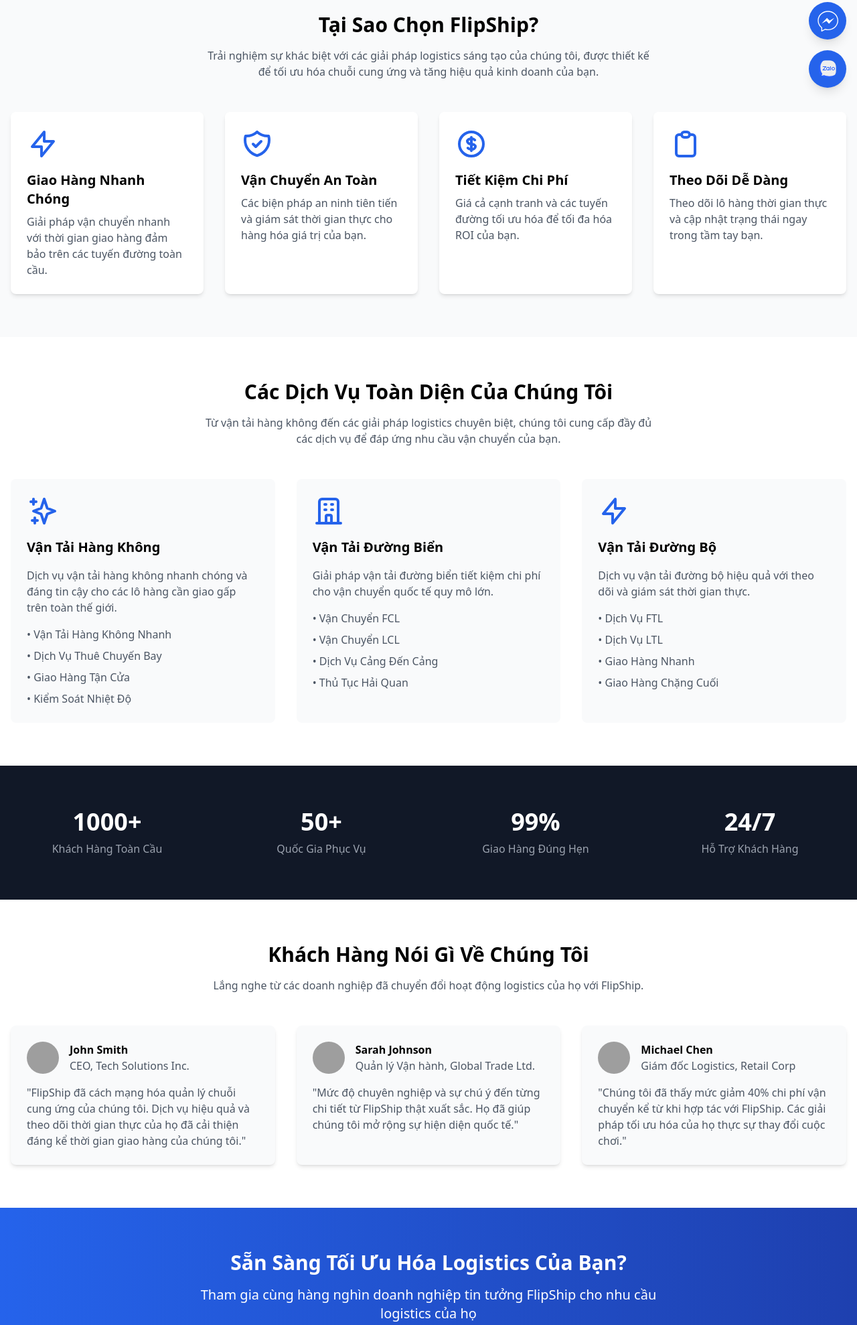
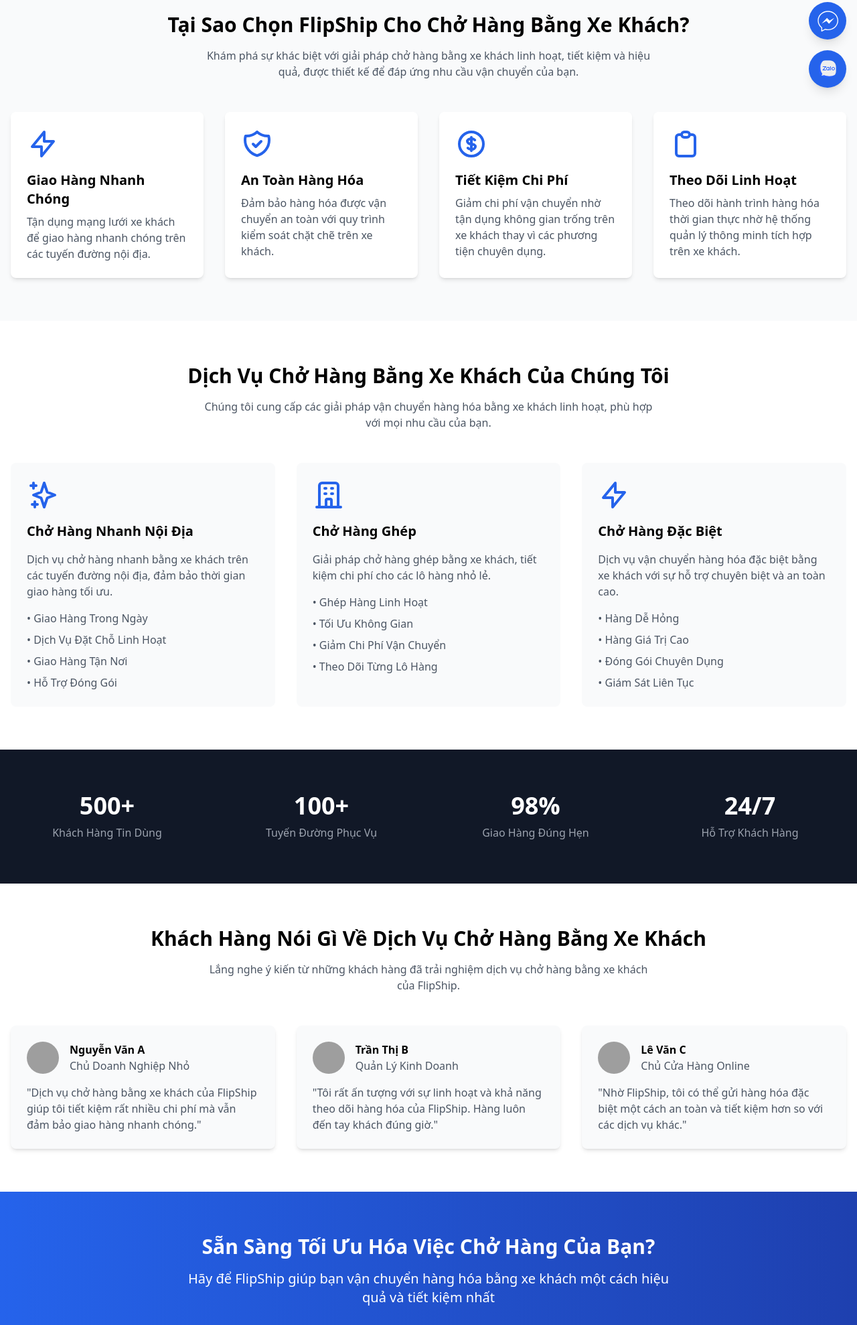
Before and after one commit to KrivonZa/Logistic-LandingPage, an Astro site: page / in a window 1280 px wide. Shown: the part 645-2623 px from the top of the page at 67% size. Built offline with nearby package versions, Linux system fonts and the light colour scheme; Astro itself is replaced by a stand-in of ours; grey boxes are pictures that could not be loaded.

Commit message:
Update content and location map

```diff
--- a/src/pages/index.astro
+++ b/src/pages/index.astro
@@ -2,7 +2,7 @@
 import Layout from "../layouts/Layout.astro";
 ---
 
-<Layout title="FlipShip - Optimizing Logistics">
+<Layout title="FlipShip - Tối Ưu Hóa Chở Hàng Bằng Xe Khách">
   <main>
     <!-- Hero Section -->
     <section
@@ -12,11 +12,11 @@
         <div class="flex flex-col md:flex-row items-center">
           <div class="md:w-1/2 text-white" data-aos="fade-right">
             <h1 class="text-4xl md:text-6xl font-bold mb-6">
-              Giải Pháp Logistics Thông Minh Cho Doanh Nghiệp FlipShip
+              Giải Pháp Tối Ưu Hóa Chở Hàng Bằng Xe Khách Cùng FlipShip
             </h1>
             <p class="text-xl mb-8">
-              Tối ưu hóa chuỗi cung ứng của bạn với các dịch vụ logistics và vận
-              tải tiên tiến của chúng tôi
+              Nâng cao hiệu quả vận chuyển hàng hóa của bạn với dịch vụ chở hàng
+              bằng xe khách tiên tiến từ FlipShip
             </p>
             <div class="space-x-4">
               <a
@@ -33,8 +33,8 @@
           </div>
           <div class="md:w-1/2 mt-8 md:mt-0" data-aos="fade-left">
             <img
-              src="https://images.unsplash.com/photo-1592838064575-70ed626d3a0e?q=80&w=2018&auto=format&fit=crop&ixlib=rb-4.0.3&ixid=M3wxMjA3fDB8MHxwaG90by1wYWdlfHx8fGVufDB8fHx8fA%3D%3D"
-              alt="Logistics"
+              src="https://plus.unsplash.com/premium_photo-1661963542752-9a8a1d72fb28?q=80&w=2070&auto=format&fit=crop&ixlib=rb-4.0.3&ixid=M3wxMjA3fDB8MHxwaG90by1wYWdlfHx8fGVufDB8fHx8fA%3D%3D"
+              alt="Xe khách chở hàng"
               class="rounded-lg shadow-xl"
             />
           </div>
@@ -46,12 +46,12 @@
     <section class="py-16 bg-gray-50">
       <div class="container mx-auto px-4">
         <h2 class="text-3xl font-bold text-center mb-4">
-          Tại Sao Chọn FlipShip?
+          Tại Sao Chọn FlipShip Cho Chở Hàng Bằng Xe Khách?
         </h2>
         <p class="text-gray-600 text-center mb-12 max-w-2xl mx-auto">
-          Trải nghiệm sự khác biệt với các giải pháp logistics sáng tạo của
-          chúng tôi, được thiết kế để tối ưu hóa chuỗi cung ứng và tăng hiệu quả
-          kinh doanh của bạn.
+          Khám phá sự khác biệt với giải pháp chở hàng bằng xe khách linh hoạt,
+          tiết kiệm và hiệu quả, được thiết kế để đáp ứng nhu cầu vận chuyển của
+          bạn.
         </p>
 
         <div class="grid grid-cols-1 md:grid-cols-2 lg:grid-cols-4 gap-8">
@@ -73,8 +73,8 @@
             </div>
             <h3 class="text-xl font-semibold mb-2">Giao Hàng Nhanh Chóng</h3>
             <p class="text-gray-600">
-              Giải pháp vận chuyển nhanh với thời gian giao hàng đảm bảo trên
-              các tuyến đường toàn cầu.
+              Tận dụng mạng lưới xe khách để giao hàng nhanh chóng trên các
+              tuyến đường nội địa.
             </p>
           </div>
 
@@ -99,10 +99,10 @@
                 ></path>
               </svg>
             </div>
-            <h3 class="text-xl font-semibold mb-2">Vận Chuyển An Toàn</h3>
+            <h3 class="text-xl font-semibold mb-2">An Toàn Hàng Hóa</h3>
             <p class="text-gray-600">
-              Các biện pháp an ninh tiên tiến và giám sát thời gian thực cho
-              hàng hóa giá trị của bạn.
+              Đảm bảo hàng hóa được vận chuyển an toàn với quy trình kiểm soát
+              chặt chẽ trên xe khách.
             </p>
           </div>
 
@@ -129,8 +129,8 @@
             </div>
             <h3 class="text-xl font-semibold mb-2">Tiết Kiệm Chi Phí</h3>
             <p class="text-gray-600">
-              Giá cả cạnh tranh và các tuyến đường tối ưu hóa để tối đa hóa ROI
-              của bạn.
+              Giảm chi phí vận chuyển nhờ tận dụng không gian trống trên xe
+              khách thay vì các phương tiện chuyên dụng.
             </p>
           </div>
 
@@ -155,10 +155,10 @@
                 ></path>
               </svg>
             </div>
-            <h3 class="text-xl font-semibold mb-2">Theo Dõi Dễ Dàng</h3>
+            <h3 class="text-xl font-semibold mb-2">Theo Dõi Linh Hoạt</h3>
             <p class="text-gray-600">
-              Theo dõi lô hàng thời gian thực và cập nhật trạng thái ngay trong
-              tầm tay bạn.
+              Theo dõi hành trình hàng hóa thời gian thực nhờ hệ thống quản lý
+              thông minh tích hợp trên xe khách.
             </p>
           </div>
         </div>
@@ -169,11 +169,11 @@
     <section class="py-16 bg-white">
       <div class="container mx-auto px-4">
         <h2 class="text-3xl font-bold text-center mb-4">
-          Các Dịch Vụ Toàn Diện Của Chúng Tôi
+          Dịch Vụ Chở Hàng Bằng Xe Khách Của Chúng Tôi
         </h2>
         <p class="text-gray-600 text-center mb-12 max-w-2xl mx-auto">
-          Từ vận tải hàng không đến các giải pháp logistics chuyên biệt, chúng
-          tôi cung cấp đầy đủ các dịch vụ để đáp ứng nhu cầu vận chuyển của bạn.
+          Chúng tôi cung cấp các giải pháp vận chuyển hàng hóa bằng xe khách
+          linh hoạt, phù hợp với mọi nhu cầu của bạn.
         </p>
 
         <div class="grid grid-cols-1 md:grid-cols-3 gap-8">
@@ -198,16 +198,16 @@
                 ></path>
               </svg>
             </div>
-            <h3 class="text-xl font-semibold mb-4">Vận Tải Hàng Không</h3>
+            <h3 class="text-xl font-semibold mb-4">Chở Hàng Nhanh Nội Địa</h3>
             <p class="text-gray-600 mb-4">
-              Dịch vụ vận tải hàng không nhanh chóng và đáng tin cậy cho các lô
-              hàng cần giao gấp trên toàn thế giới.
+              Dịch vụ chở hàng nhanh bằng xe khách trên các tuyến đường nội địa,
+              đảm bảo thời gian giao hàng tối ưu.
             </p>
             <ul class="text-gray-600 space-y-2">
-              <li>• Vận Tải Hàng Không Nhanh</li>
-              <li>• Dịch Vụ Thuê Chuyến Bay</li>
-              <li>• Giao Hàng Tận Cửa</li>
-              <li>• Kiểm Soát Nhiệt Độ</li>
+              <li>• Giao Hàng Trong Ngày</li>
+              <li>• Dịch Vụ Đặt Chỗ Linh Hoạt</li>
+              <li>• Giao Hàng Tận Nơi</li>
+              <li>• Hỗ Trợ Đóng Gói</li>
             </ul>
           </div>
 
@@ -232,16 +232,16 @@
                 ></path>
               </svg>
             </div>
-            <h3 class="text-xl font-semibold mb-4">Vận Tải Đường Biển</h3>
+            <h3 class="text-xl font-semibold mb-4">Chở Hàng Ghép</h3>
             <p class="text-gray-600 mb-4">
-              Giải pháp vận tải đường biển tiết kiệm chi phí cho vận chuyển quốc
-              tế quy mô lớn.
+              Giải pháp chở hàng ghép bằng xe khách, tiết kiệm chi phí cho các
+              lô hàng nhỏ lẻ.
             </p>
             <ul class="text-gray-600 space-y-2">
-              <li>• Vận Chuyển FCL</li>
-              <li>• Vận Chuyển LCL</li>
-              <li>• Dịch Vụ Cảng Đến Cảng</li>
-              <li>• Thủ Tục Hải Quan</li>
+              <li>• Ghép Hàng Linh Hoạt</li>
+              <li>• Tối Ưu Không Gian</li>
+              <li>• Giảm Chi Phí Vận Chuyển</li>
+              <li>• Theo Dõi Từng Lô Hàng</li>
             </ul>
           </div>
 
@@ -265,16 +265,16 @@
                   d="M13 10V3L4 14h7v7l9-11h-7z"></path>
               </svg>
             </div>
-            <h3 class="text-xl font-semibold mb-4">Vận Tải Đường Bộ</h3>
+            <h3 class="text-xl font-semibold mb-4">Chở Hàng Đặc Biệt</h3>
             <p class="text-gray-600 mb-4">
-              Dịch vụ vận tải đường bộ hiệu quả với theo dõi và giám sát thời
-              gian thực.
+              Dịch vụ vận chuyển hàng hóa đặc biệt bằng xe khách với sự hỗ trợ
+              chuyên biệt và an toàn cao.
             </p>
             <ul class="text-gray-600 space-y-2">
-              <li>• Dịch Vụ FTL</li>
-              <li>• Dịch Vụ LTL</li>
-              <li>• Giao Hàng Nhanh</li>
-              <li>• Giao Hàng Chặng Cuối</li>
+              <li>• Hàng Dễ Hỏng</li>
+              <li>• Hàng Giá Trị Cao</li>
+              <li>• Đóng Gói Chuyên Dụng</li>
+              <li>• Giám Sát Liên Tục</li>
             </ul>
           </div>
         </div>
@@ -286,15 +286,15 @@
       <div class="container mx-auto px-4">
         <div class="grid grid-cols-1 md:grid-cols-4 gap-8 text-center">
           <div data-aos="fade-up">
-            <div class="text-4xl font-bold mb-2" data-count="1000">0+</div>
-            <div class="text-gray-400">Khách Hàng Toàn Cầu</div>
+            <div class="text-4xl font-bold mb-2" data-count="500">0+</div>
+            <div class="text-gray-400">Khách Hàng Tin Dùng</div>
           </div>
           <div data-aos="fade-up" data-aos-delay="100">
-            <div class="text-4xl font-bold mb-2" data-count="50">0+</div>
-            <div class="text-gray-400">Quốc Gia Phục Vụ</div>
+            <div class="text-4xl font-bold mb-2" data-count="100">0+</div>
+            <div class="text-gray-400">Tuyến Đường Phục Vụ</div>
           </div>
           <div data-aos="fade-up" data-aos-delay="200">
-            <div class="text-4xl font-bold mb-2" data-count="99">0%</div>
+            <div class="text-4xl font-bold mb-2" data-count="98">0%</div>
             <div class="text-gray-400">Giao Hàng Đúng Hẹn</div>
           </div>
           <div data-aos="fade-up" data-aos-delay="300">
@@ -309,11 +309,11 @@
     <section class="py-16 bg-white">
       <div class="container mx-auto px-4">
         <h2 class="text-3xl font-bold text-center mb-4">
-          Khách Hàng Nói Gì Về Chúng Tôi
+          Khách Hàng Nói Gì Về Dịch Vụ Chở Hàng Bằng Xe Khách
         </h2>
         <p class="text-gray-600 text-center mb-12 max-w-2xl mx-auto">
-          Lắng nghe từ các doanh nghiệp đã chuyển đổi hoạt động logistics của họ
-          với FlipShip.
+          Lắng nghe ý kiến từ những khách hàng đã trải nghiệm dịch vụ chở hàng
+          bằng xe khách của FlipShip.
         </p>
 
         <div class="grid grid-cols-1 md:grid-cols-3 gap-8">
@@ -325,14 +325,13 @@
                 class="w-12 h-12 rounded-full"
               />
               <div class="ml-4">
-                <h4 class="font-semibold">John Smith</h4>
-                <p class="text-gray-600">CEO, Tech Solutions Inc.</p>
+                <h4 class="font-semibold">Nguyễn Văn A</h4>
+                <p class="text-gray-600">Chủ Doanh Nghiệp Nhỏ</p>
               </div>
             </div>
             <p class="text-gray-600">
-              "FlipShip đã cách mạng hóa quản lý chuỗi cung ứng của chúng tôi.
-              Dịch vụ hiệu quả và theo dõi thời gian thực của họ đã cải thiện
-              đáng kể thời gian giao hàng của chúng tôi."
+              "Dịch vụ chở hàng bằng xe khách của FlipShip giúp tôi tiết kiệm
+              rất nhiều chi phí mà vẫn đảm bảo giao hàng nhanh chóng."
             </p>
           </div>
 
@@ -348,13 +347,13 @@
                 class="w-12 h-12 rounded-full"
               />
               <div class="ml-4">
-                <h4 class="font-semibold">Sarah Johnson</h4>
-                <p class="text-gray-600">Quản lý Vận hành, Global Trade Ltd.</p>
+                <h4 class="font-semibold">Trần Thị B</h4>
+                <p class="text-gray-600">Quản Lý Kinh Doanh</p>
               </div>
             </div>
             <p class="text-gray-600">
-              "Mức độ chuyên nghiệp và sự chú ý đến từng chi tiết từ FlipShip
-              thật xuất sắc. Họ đã giúp chúng tôi mở rộng sự hiện diện quốc tế."
+              "Tôi rất ấn tượng với sự linh hoạt và khả năng theo dõi hàng hóa
+              của FlipShip. Hàng luôn đến tay khách đúng giờ."
             </p>
           </div>
 
@@ -370,14 +369,13 @@
                 class="w-12 h-12 rounded-full"
               />
               <div class="ml-4">
-                <h4 class="font-semibold">Michael Chen</h4>
-                <p class="text-gray-600">Giám đốc Logistics, Retail Corp</p>
+                <h4 class="font-semibold">Lê Văn C</h4>
+                <p class="text-gray-600">Chủ Cửa Hàng Online</p>
               </div>
             </div>
             <p class="text-gray-600">
-              "Chúng tôi đã thấy mức giảm 40% chi phí vận chuyển kể từ khi hợp
-              tác với FlipShip. Các giải pháp tối ưu hóa của họ thực sự thay đổi
-              cuộc chơi."
+              "Nhờ FlipShip, tôi có thể gửi hàng hóa đặc biệt một cách an toàn
+              và tiết kiệm hơn so với các dịch vụ khác."
             </p>
           </div>
         </div>
@@ -390,11 +388,11 @@
         class="container mx-auto px-4 text-center max-w-[90%] md:max-w-[60%]"
       >
         <h2 class="text-3xl font-bold text-white mb-4">
-          Sẵn Sàng Tối Ưu Hóa Logistics Của Bạn?
+          Sẵn Sàng Tối Ưu Hóa Việc Chở Hàng Của Bạn?
         </h2>
         <p class="text-xl text-white mb-8">
-          Tham gia cùng hàng nghìn doanh nghiệp tin tưởng FlipShip cho nhu cầu
-          logistics của họ
+          Hãy để FlipShip giúp bạn vận chuyển hàng hóa bằng xe khách một cách
+          hiệu quả và tiết kiệm nhất
         </p>
         <div
           class="flex flex-col space-y-4 sm:flex-row sm:space-x-4 sm:space-y-0 justify-center"
@@ -419,39 +417,39 @@
     <section class="py-16 bg-gray-50">
       <div class="container mx-auto px-4">
         <h2 class="text-3xl font-bold text-center mb-4">
-          Các Đối Tác Tin Cậy Của Chúng Tôi
+          Các Đối Tác Hỗ Trợ Dịch Vụ Xe Khách
         </h2>
         <p class="text-gray-600 text-center mb-12 max-w-2xl mx-auto">
-          Chúng tôi hợp tác với các công ty hàng đầu trên toàn thế giới để cung
-          cấp các giải pháp logistics tốt nhất.
+          Chúng tôi hợp tác với các nhà xe uy tín để mang đến dịch vụ chở hàng
+          bằng xe khách tốt nhất cho bạn.
         </p>
 
         <div class="grid grid-cols-2 md:grid-cols-4 gap-8 items-center">
           <div class="p-4" data-aos="fade-up">
             <img
-              src="https://placehold.co/200x80?text=Đối+Tác+1"
-              alt="Đối Tác"
+              src="https://placehold.co/200x80?text=Nhà+Xe+1"
+              alt="Nhà Xe"
               class="mx-auto"
             />
           </div>
           <div class="p-4" data-aos="fade-up" data-aos-delay="100">
             <img
-              src="https://placehold.co/200x80?text=Đối+Tác+2"
-              alt="Đối Tác"
+              src="https://placehold.co/200x80?text=Nhà+Xe+2"
+              alt="Nhà Xe"
               class="mx-auto"
             />
           </div>
           <div class="p-4" data-aos="fade-up" data-aos-delay="200">
             <img
-              src="https://placehold.co/200x80?text=Đối+Tác+3"
-              alt="Đối Tác"
+              src="https://placehold.co/200x80?text=Nhà+Xe+3"
+              alt="Nhà Xe"
               class="mx-auto"
             />
           </div>
           <div class="p-4" data-aos="fade-up" data-aos-delay="300">
             <img
-              src="https://placehold.co/200x80?text=Đối+Tác+4"
-              alt="Đối Tác"
+              src="https://placehold.co/200x80?text=Nhà+Xe+4"
+              alt="Nhà Xe"
               class="mx-auto"
             />
           </div>
```
Also changed, not shown: src/pages/contact.astro (+40 -9 lines).
